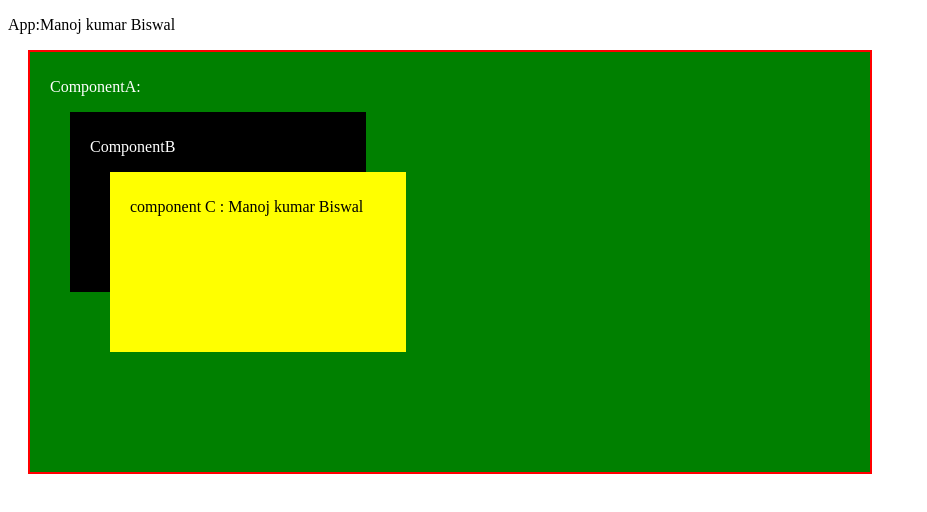
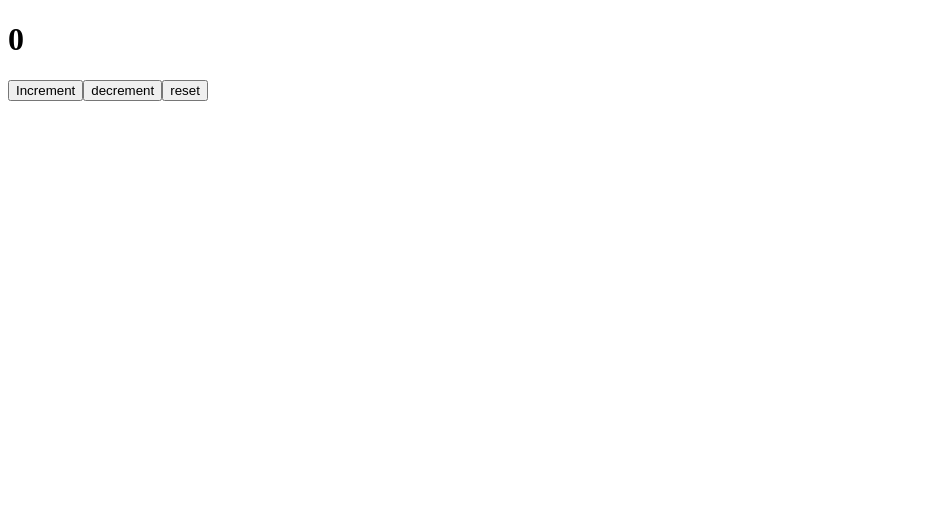
Before and after one commit to Manj-2343/Lern_REACT, a React (Vite) app: page / in a window 1280 px wide. Shown: the top 512 px of the page, without its empty margins (0-927 px from the left). Built offline with nearby package versions, Linux system fonts and the light colour scheme.

Commit message:
ex-1 for useREducer

```diff
--- a/src/App.jsx
+++ b/src/App.jsx
@@ -1,26 +1,26 @@
-import React, { createContext, useState } from "react";
-import ComponentOne from "./component/newComp/ComponentOne";
-import ComponentTwo from "./component/newComp/ComponentTwo";
-import ExampleOne from "./component/newComp/ExampleOne";
-import ExampleTwo from "./component/newComp/ExampleTwo";
-import ExampleThree from "./component/newComp/ExampleThree";
-import TOdoList from "./component/newComp/TOdoList";
-import Profile from "./component/newComp/Profile";
-import Switch from "./component/switch/Switch";
-import UseEffect from "./component/useEffect/UseEffect";
-import AdUseEffect from "./component/useEffect/AdUseEffect";
-import ComponentA from "./component/propsDrilling/ComponentA";
-
-export const Data = createContext();
+import React, { useReducer } from "react";
+const initialState = { count: 0 };
+const reducer = (state, action) => {
+  switch (action.type) {
+    case "increment":
+      return { ...state, count: state.count + 1 };
+    case "decrement":
+      return { ...state, count: state.count - 1 };
+    case "reset":
+      return { ...state, count: 0 };
+    default:
+      return state;
+  }
+};
 const App = () => {
-  //old way to sending the data by using context api
-  const [name, setName] = useState("Manoj kumar  Biswal");
-
+  const [state, dispatch] = useReducer(reducer, initialState);
   return (
-    <Data.Provider value={name}>
-      <p>App:{name}</p>
-      <ComponentA />
-    </Data.Provider>
+    <div>
+      <h1>{state.count}</h1>
+      <button onClick={() => dispatch({ type: "increment" })}>Increment</button>
+      <button onClick={() => dispatch({ type: "decrement" })}>decrement</button>
+      <button onClick={() => dispatch({ type: "reset" })}>reset</button>
+    </div>
   );
 };
 
```
